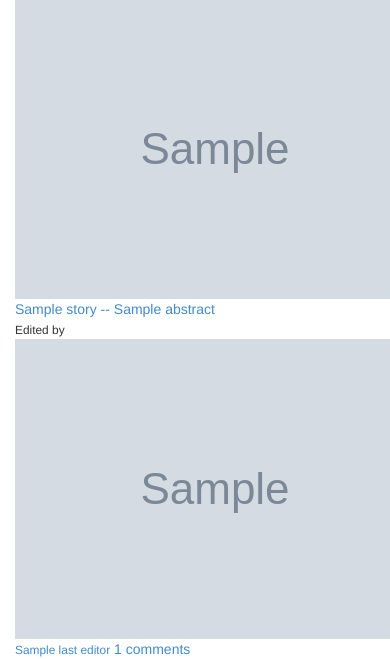
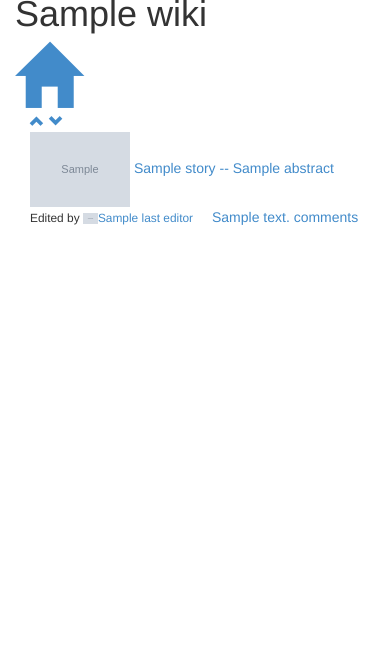
Before and after one commit to Wikia/OurWikia, a Django app: template templates/subwikia.html in a window 390 px wide; the page is wider, and only the part inside the window is pictured. Shown: the part 341-1000 px from the top of that part. After the commit the page ends 566 px from the top of that part, so only its background shows below. Run offline with Django 3.2, Linux system fonts and the light colour scheme; the template is opened without the code that fills it: most values are stand-ins (such as "Sample title", 1, 10 or a date in 2020); grey boxes marked "Sample" are stand-in pictures.

Commit message:
back to where we started, yay

```diff
--- a/OurWikia/settings.py
+++ b/OurWikia/settings.py
@@ -93,7 +93,5 @@
 
 STATIC_URL = '/static/'
 STATIC_ROOT = 'static'
-STATICFILES_DIRS = (
-    os.path.join(BASE_DIR, "static"),
-)
+
 TEMPLATE_DIRS = ( 'templates' )
--- a/app/static/css/main.css
+++ b/app/static/css/main.css
@@ -0,0 +1,20 @@
+.initial-container{
+    margin-top: 15px;
+}
+
+img.story-thumbnail{
+    max-height: 100px;
+    max-width: 100px;
+}
+
+img.avatar{
+    max-height: 15px;
+    max-width: 15px;
+}
+span.edited-by{
+    margin-right: 15px;
+}
+
+.to-fp{
+    font-size: 64px;
+}
--- a/templates/stories.html
+++ b/templates/stories.html
@@ -11,18 +11,23 @@
         <div class="headline">
             {% if story.thumbnail %}
                 <a href="{{ story.url }}">
-                    <img src="{{ story.thumbnail }}" alt=""/>
+                    <img class="story-thumbnail" src="{{ story.thumbnail }}" alt=""/>
                 </a>
             {% endif %}
             <a href="{{ story.url }}">{{ story.title }} -- {{ story.abstract }}</a>
         </div>
         <div class="metadata">
             {% if story.last_editor %}
-            <small>Edited by <img src="{{ story.last_editor.avatar }}" alt="" /><a href="{{ story.last_editor.url }}">{{ story.last_editor.name }}</a></small>
+            <span class="edited-by"><small>Edited by <img class="avatar" src="{{ story.last_editor.avatar }}" alt="" /><a href="{{ story.last_editor.url }}">{{ story.last_editor.name }}</a></small></span>
             {% endif %}
+
             <a href="#">
             <!-- route for comments -->
-                {{ story.comments.count }} comments
+                {% if story.comments %}
+                {{ story.comments }} comments
+                {% else %}
+                0 comments
+                {% endif %}
             </a>
         </div>
     </div>
--- a/templates/subwikia.html
+++ b/templates/subwikia.html
@@ -3,12 +3,25 @@
 {% block title  %}{{ wiki.title }}{% endblock %}
 
 {% block header %}
-<nav>
-    <img src="{{ wiki.wordmark }}" alt="" />
-    {{ wiki.title }}
-</nav>
+    <div class="container initial-container">
+        <div class="row">
+            <div class="col-md-3">
+                <img src="{{ wiki.wordmark }}" alt="" />
+            </div>
+            <div class="col-md-6">
+                <h1>{{ wiki.title }}</h1>
+            </div>
+            <div class="col-md-1 col-md-offset-2">
+                <a href="/">
+                    <span class="glyphicon glyphicon-home to-fp"></span>
+                </a>
+            </div>
+        </div>
+    </div>
 {% endblock %}
 
 {% block content  %}
-    {% include "stories.html" %}
+    <div class="container">
+        {% include "stories.html" %}
+    </div>
 {% endblock %}
```
